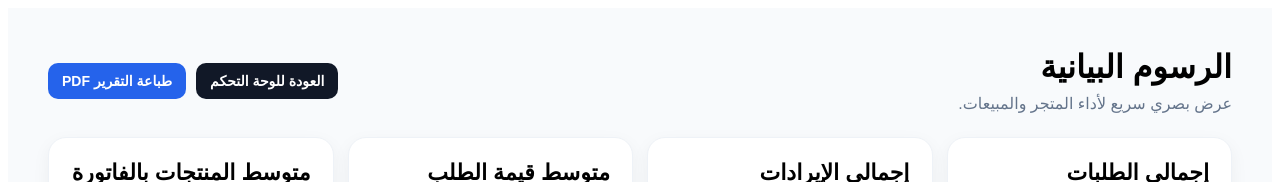
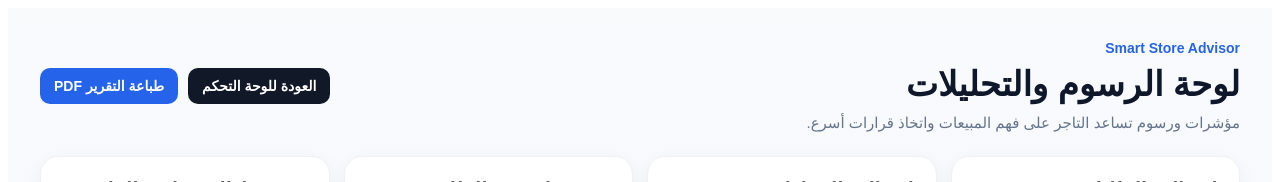
Before and after one commit to ceoali30-stack/smart-store-advisor, a Next.js app: page /charts in a window 1280 px wide. Shown: the top 182 px of the page. Built offline with nearby package versions, Linux system fonts and the light colour scheme; no server answers.

Commit message:
Improve charts page header design

```diff
--- a/app/charts/page.js
+++ b/app/charts/page.js
@@ -92,9 +92,9 @@ export default async function ChartsPage({ searchParams }) {
   style={{
     direction: "rtl",
     textAlign: "right",
-        padding: "40px",
+    padding: "32px",
     fontFamily: "Arial, sans-serif",
-        background: "#f8fafc",
+    background: "linear-gradient(180deg, #f8fafc 0%, #eef2ff 100%)",
     minHeight: "100vh",
   }}
 >
@@ -109,10 +109,26 @@ export default async function ChartsPage({ searchParams }) {
         }}
       >
         <div>
-          <h1 style={{ margin: 0, fontSize: "32px" }}>الرسوم البيانية</h1>
-          <p style={{ margin: "8px 0 0", color: "#64748b" }}>
-            عرض بصري سريع لأداء المتجر والمبيعات.
+         <div>
+  <p
+    style={{
+      margin: "0 0 8px",
+      color: "#2563eb",
+      fontWeight: "800",
+      fontSize: "14px",
+    }}
+  >
+    Smart Store Advisor
   </p>
+
+  <h1 style={{ margin: 0, fontSize: "34px", fontWeight: "900", color: "#0f172a" }}>
+    لوحة الرسوم والتحليلات
+  </h1>
+
+  <p style={{ margin: "10px 0 0", color: "#64748b", fontSize: "15px" }}>
+    مؤشرات ورسوم تساعد التاجر على فهم المبيعات واتخاذ قرارات أسرع.
+  </p>
+</div>
         </div>
 
         <div style={{ display: "flex", gap: "10px", flexWrap: "wrap" }}>
```
Lines whose indentation alone changed are shown as unchanged.
